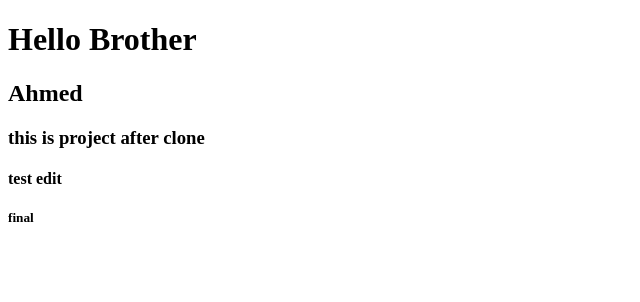
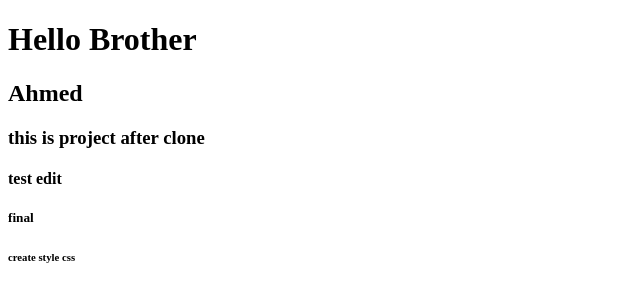
Before and after one commit to DevAhmedMarwan/html_test, a plain HTML site: page index.html in a window 1280 px wide. Shown: the full height of the page, 0-640 px from the left. Drawn offline with Linux system fonts and the light colour scheme.

Commit message:
add h6 create & create css file

```diff
--- a/index.html
+++ b/index.html
@@ -20,5 +20,9 @@
 
 
     <h5>final</h5>
+
+
+
+    <h6>create style css</h6>
   </body>
 </html>
--- /dev/null
+++ b/style.css
@@ -0,0 +1,3 @@
+body {
+
+}
```
